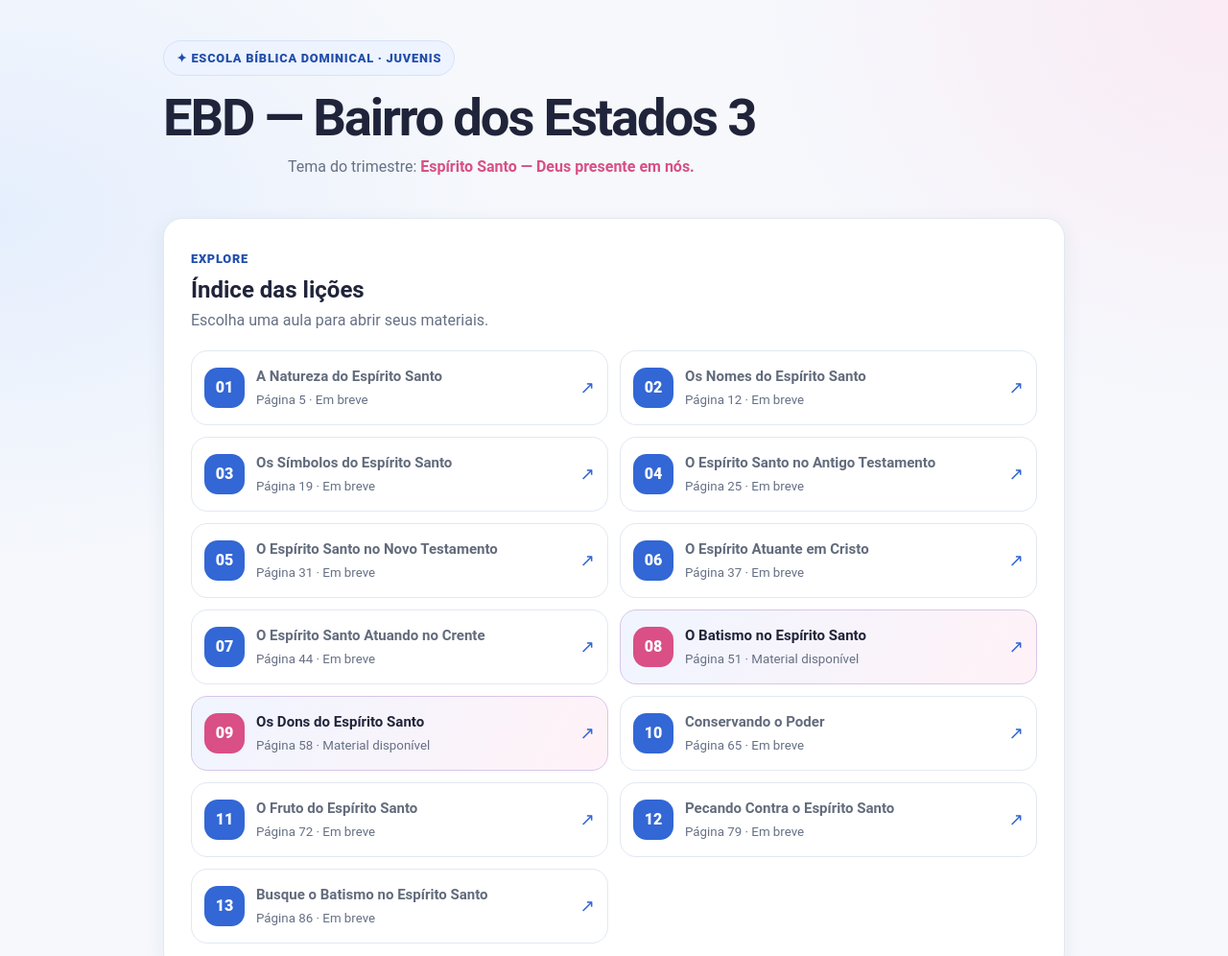
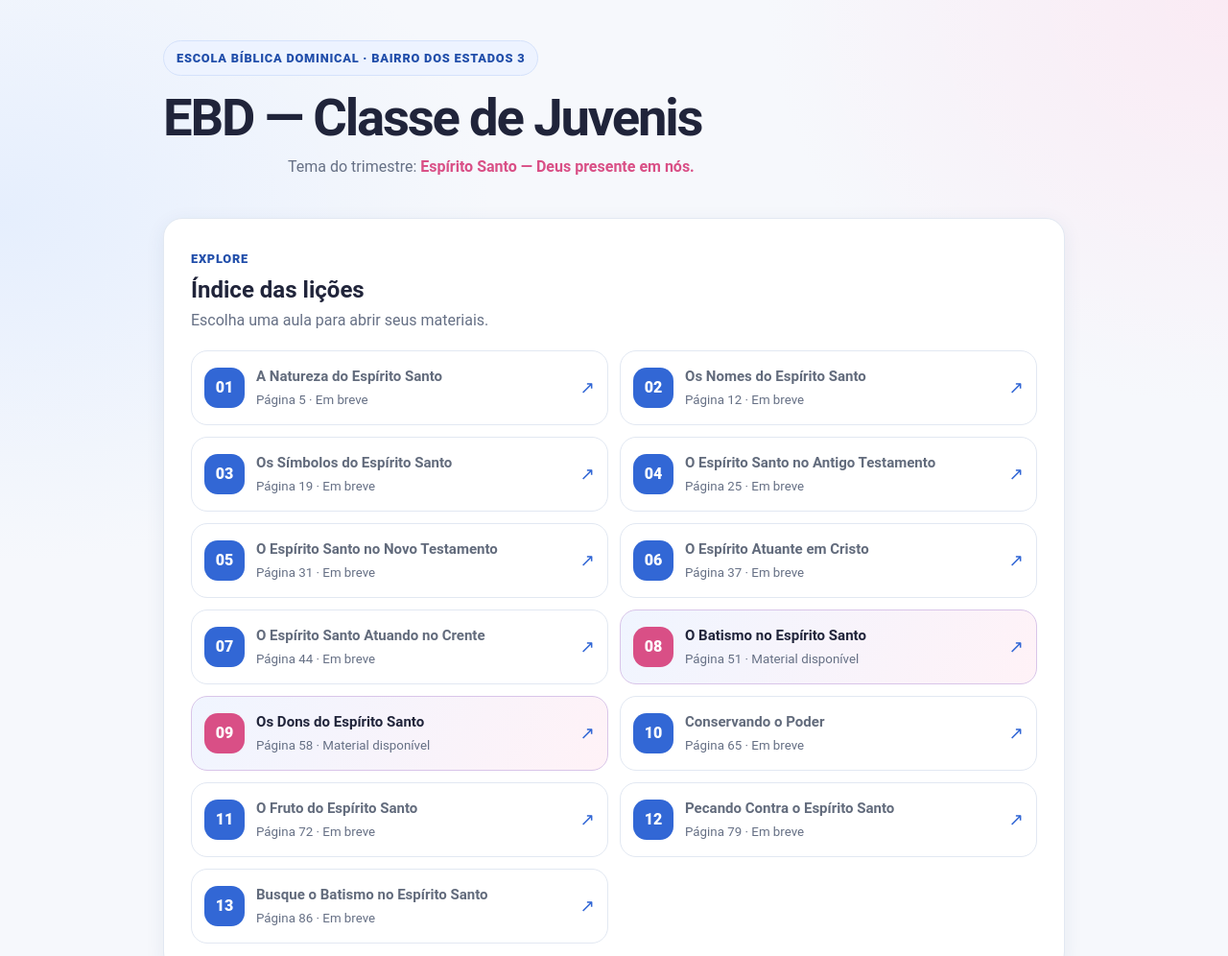
Before and after one commit to gowillnasc/EBD, a plain HTML site: page index.html in a window 1280 px wide. Shown: the top 996 px of the page at 96% size. Drawn offline with Linux system fonts and the light colour scheme.

Commit message:
Update index.html

```diff
--- a/index.html
+++ b/index.html
@@ -9,8 +9,8 @@
 </head>
 <body>
   <header class="container site-header">
-    <span class="tag">✦ ESCOLA BÍBLICA DOMINICAL · JUVENIS</span>
-    <h1>EBD — Bairro dos Estados 3</h1>
+    <span class="tag"> ESCOLA BÍBLICA DOMINICAL · BAIRRO DOS ESTADOS 3</span>
+    <h1>EBD — Classe de Juvenis</h1>
     <p class="intro">Tema do trimestre: <strong>Espírito Santo — Deus presente em nós.</strong></p>
   </header>
 
```
